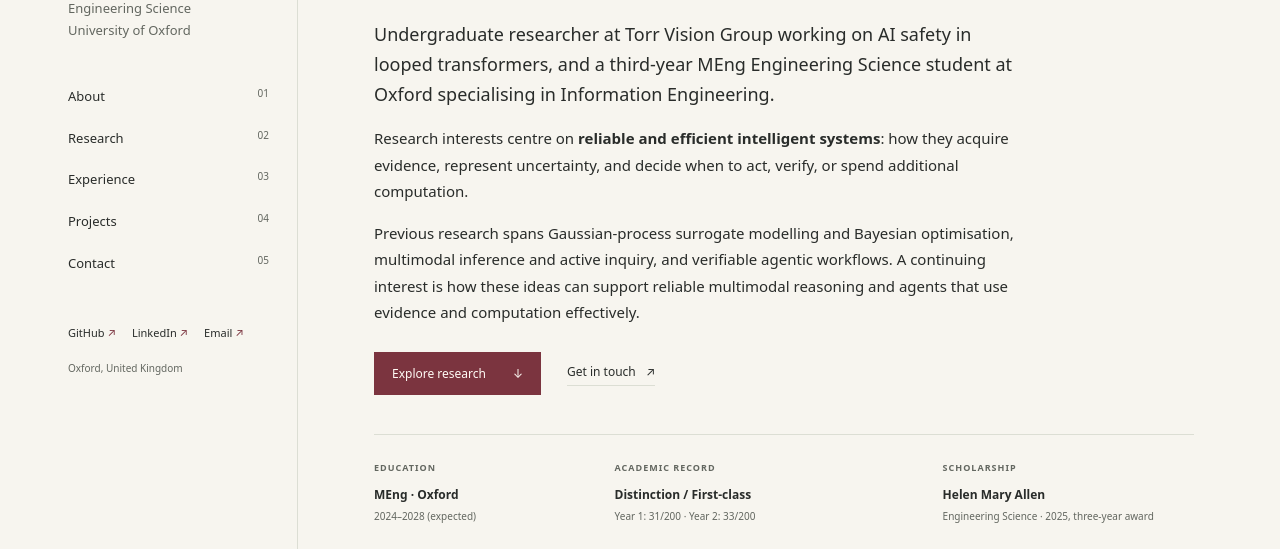
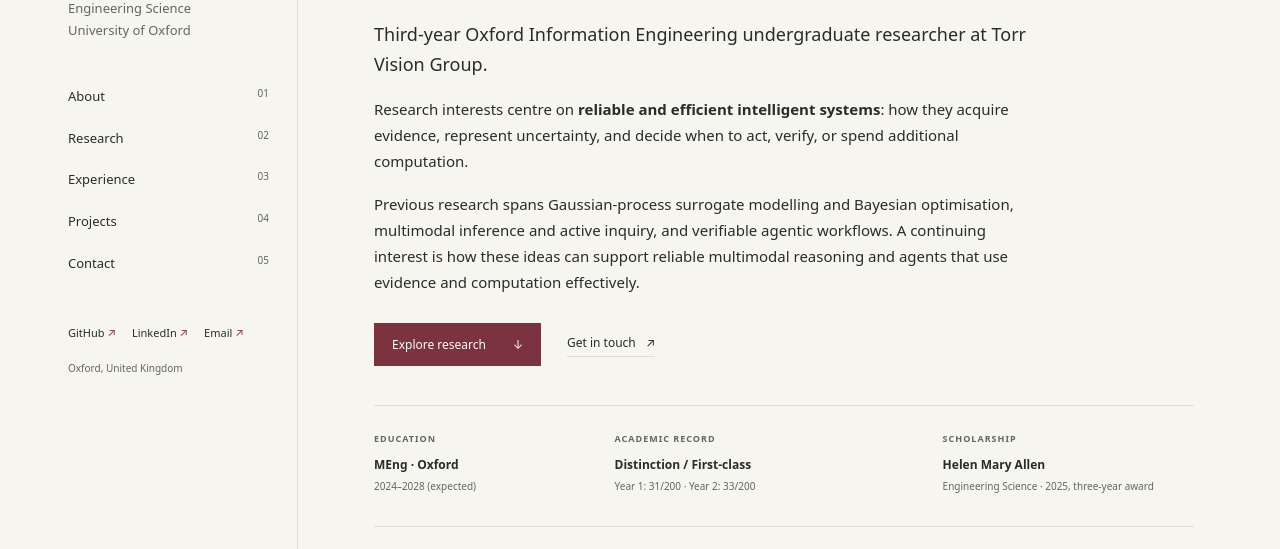
Before and after one commit to YuchengLiu0424/YuchengLiu0424.github.io, a plain HTML site: page index.html in a window 1280 px wide. Shown: the part 225-774 px from the top of the page. Drawn offline with Linux system fonts and the light colour scheme.

Commit message:
Simplify opening profile sentence

```diff
--- a/index.html
+++ b/index.html
@@ -44,7 +44,7 @@
       <section id="about" class="intro" aria-labelledby="intro-title">
         <p class="eyebrow section-kicker"><span class="small-rule" aria-hidden="true"></span> About / 01</p>
         <h1 id="intro-title">Learning from evidence.<br><em>Deciding under uncertainty.</em></h1>
-        <p class="intro-lead">Undergraduate researcher at Torr Vision Group working on AI safety in looped transformers, and a third-year MEng Engineering Science student at Oxford specialising in Information Engineering.</p>
+        <p class="intro-lead">Third-year Oxford Information Engineering undergraduate researcher at Torr Vision Group.</p>
         <p>Research interests centre on <strong>reliable and efficient intelligent systems</strong>: how they acquire evidence, represent uncertainty, and decide when to act, verify, or spend additional computation.</p>
         <p>Previous research spans Gaussian-process surrogate modelling and Bayesian optimisation, multimodal inference and active inquiry, and verifiable agentic workflows. A continuing interest is how these ideas can support reliable multimodal reasoning and agents that use evidence and computation effectively.</p>
         <div class="intro-actions"><a class="button" href="#research">Explore research <span aria-hidden="true">↓</span></a><a class="text-link" href="mailto:yucheng.liu@st-hildas.ox.ac.uk">Get in touch <span aria-hidden="true">↗</span></a></div>
```
